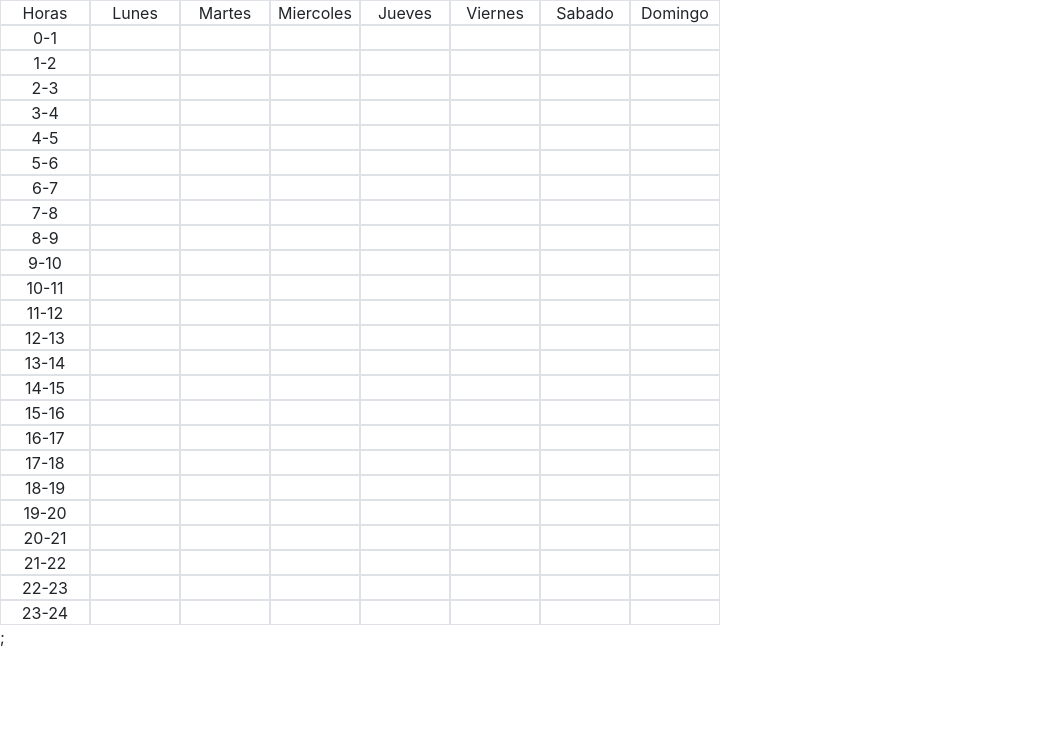
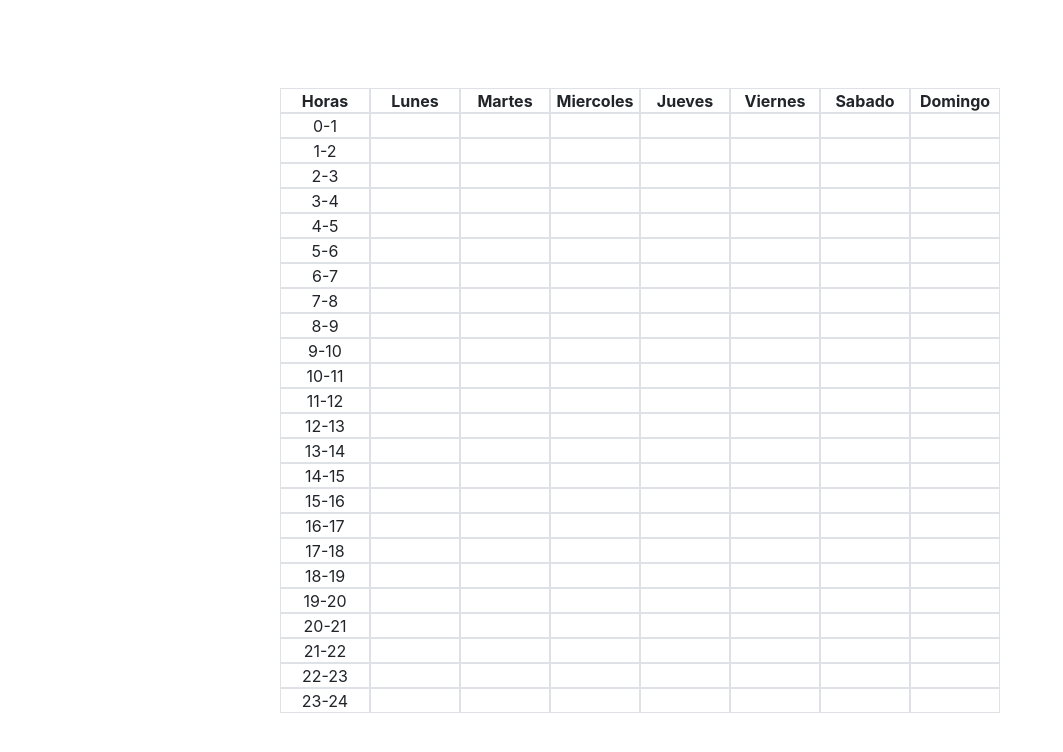
Before and after one commit to juanfer112/reservaPlaza, a React app: page / in a window 1280 px wide. Shown: the whole page, without its empty margins (0-1063 px from the left). Built offline with nearby package versions, Linux system fonts and the light colour scheme.

Commit message:
Calendar v0.2.0

```diff
--- a/src/js/component/day.js
+++ b/src/js/component/day.js
@@ -7,7 +7,8 @@ import "../../styles/home.scss";
 
 export const Day = n => {
 	const array = [];
-	const [color, setColor] = useState("");
+	const week = ["Horas", "Lunes", "Martes", "Miercoles", "Jueves", "Viernes", "Sabado", "Domingo"];
+
 	for (let days = 0; days < 8; days++) {
 		array.push(days);
 	}
@@ -16,15 +17,24 @@ export const Day = n => {
 			{array.map((item, index) => {
 				return (
 					<div
-						id={n.week[index]}
-						className={"days border text-center " + color}
 						key={index}
+						id={n.hours[index] || n.hours + week[index]}
+						style={
+							n.bold
+								? { background: "white", fontWeight: "bold" }
+								: { background: "white", fontWeight: "normal" }
+						}
+						className={"days border text-center "}
 						onClick={e => {
-							if (e.target.id === "") {
-								e.target.className = "days border text-center bg-success";
+							if (!week.includes(e.target.id) && index !== 0) {
+								if (e.target.style.background == "white") {
+									e.target.style.background = "rgb(145, 188, 179)";
+								} else if (e.target.style.background == "rgb(145, 188, 179)") {
+									e.target.style.background = "white";
+								}
 							}
 						}}>
-						{n.week[index]}
+						{n.hours[index]}
 					</div>
 				);
 			})}
@@ -33,5 +43,6 @@ export const Day = n => {
 };
 
 Day.propTypes = {
-	n: PropTypes.any
+	n: PropTypes.any,
+	bold: PropTypes.any
 };
--- a/src/js/component/scheduler.js
+++ b/src/js/component/scheduler.js
@@ -6,14 +6,14 @@ import { Day } from "./day";
 import "../../styles/home.scss";
 
 export const Scheduler = () => {
-	var week = ["Horas", "Lunes", "Martes", "Miercoles", "Jueves", "Viernes", "Sabado", "Domingo"];
+	const week = ["Horas", "Lunes", "Martes", "Miercoles", "Jueves", "Viernes", "Sabado", "Domingo"];
 	var array = [];
 	for (let hours = 0; hours < 24; hours++) {
-		array.push(<Day week={[hours + "-" + (hours + 1)]} />);
+		array.push(<Day hours={[hours + "-" + (hours + 1)]} />);
 	}
 	return (
 		<div>
-			<Day week={week} /> {array};
+			<Day hours={week} bold={"true"} /> {array}
 		</div>
 	);
 };
--- a/src/js/views/calendar.js
+++ b/src/js/views/calendar.js
@@ -5,5 +5,9 @@ import "../../styles/home.scss";
 import { Scheduler } from "../component/scheduler";
 
 export const Calendar = () => {
-	return <Scheduler />;
+	return (
+		<div className="scheduler">
+			<Scheduler />
+		</div>
+	);
 };
--- a/src/styles/home.scss
+++ b/src/styles/home.scss
@@ -6,3 +6,8 @@
     display: flex;
     flex-direction: row;
 }
+.scheduler{
+    margin: auto;
+    align-self: center;
+    justify-self: center;
+}
```
